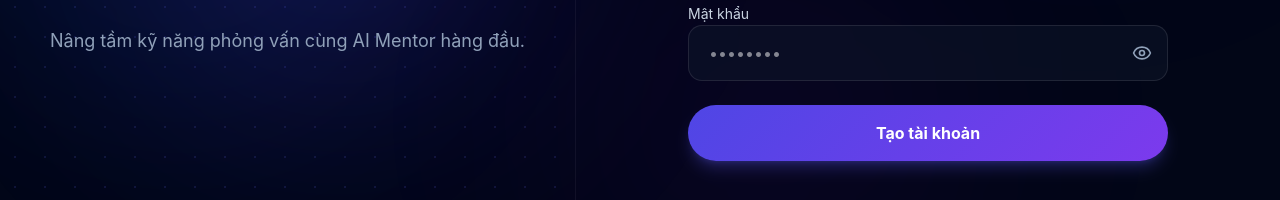
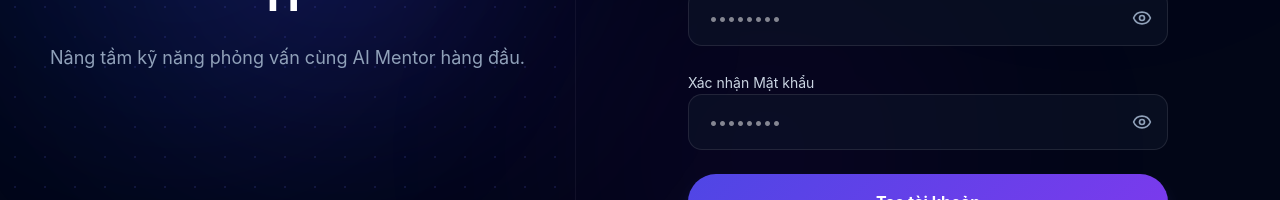
Before and after one commit to SP26SEP490G2/Imate-FrontEnd, a React (Vite) app in the folder imate_frontend/: page /sign-up in a window 1280 px wide. Shown: the part 488-688 px from the top of the page. Built offline with nearby package versions, Linux system fonts and the light colour scheme; no server answers.

Commit message:
refactor: them confirm password cho dky

```diff
--- a/imate_frontend/src/components/Header.tsx
+++ b/imate_frontend/src/components/Header.tsx
@@ -96,7 +96,7 @@ function Header() {
               {/* Wallet */}
               <Button
                 variant="outline"
-                className="border-white/20 text-white"
+                className="border-white/20 text-white cursor-pointer"
                 onClick={() => navigate("/wallet")}
               >
                 <Wallet className="w-4 h-4 mr-2" />
--- a/imate_frontend/src/pages/auth/SignUp.tsx
+++ b/imate_frontend/src/pages/auth/SignUp.tsx
@@ -14,7 +14,7 @@ function SignUp() {
   const [role, setRole] = useState<UserRole>("Candidate");
   const [viewPassword, setViewPassword] = useState(false);
   const [error, setError] = useState<string | null>(null);
-  const [formData, setFormData] = useState<Omit<RegisterEmailData, "role">>({ fullName: "", email: "", password: "" });
+  const [formData, setFormData] = useState<Omit<RegisterEmailData, "role">>({ fullName: "", email: "", password: "", confirmPassword: "" });
   const [recruiterStep, setRecruiterStep] = useState<1 | 2>(1);
   const [recruiterFormData, setRecruiterFormData] = useState<{
     companyName: string;
@@ -459,6 +459,27 @@ const getRoleLabel = (r: UserRole) => {
             </div>
           </div>
 
+          <div className="space-y-2">
+            <label className="text-sm text-slate-300">Xác nhận Mật khẩu</label>
+            <div className="relative">
+              <input
+                type={viewPassword ? "text" : "password"}
+                name="confirmPassword"
+                value={formData.confirmPassword}
+                onChange={handleChange}
+                placeholder="••••••••"
+                className="w-full bg-slate-900/50 border border-white/10 rounded-xl h-14 px-5 pr-12 focus:ring-2 focus:ring-indigo-500/50"
+              />
+              <button
+                type="button"
+                onClick={toogleViewPassword}
+                className="absolute right-4 top-1/2 -translate-y-1/2 text-slate-400 hover:text-white"
+              >
+                {viewPassword ? <EyeOff size={20} /> : <Eye size={20} />}
+              </button>
+            </div>
+          </div>
+
           {error && <p className="text-red-400 text-sm">{error}</p>}
 
           {/* ACTION BUTTON */}
--- a/imate_frontend/src/types/common/auth.ts
+++ b/imate_frontend/src/types/common/auth.ts
@@ -44,6 +44,7 @@ export interface RegisterEmailData {
   fullName: string;
   email: string;
   password: string;
+  confirmPassword: string;
   role: UserRole;
 }
 
```
Also changed, not shown: imate_frontend/src/pages/dialog/UpdateMentorDialog.tsx (indentation only).
